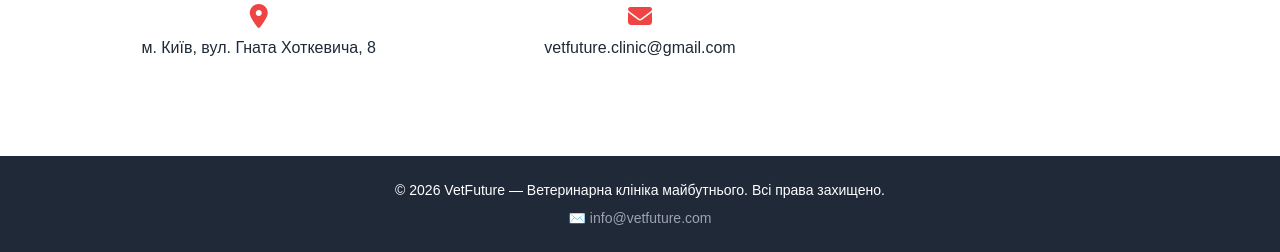
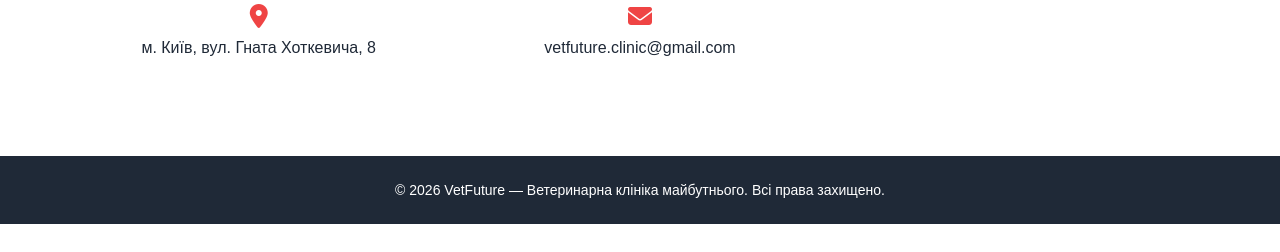
Before and after one commit to Timequeer/vetfufla, a Flask app: page / in a window 1280 px wide. Shown: the part 3705-3957 px from the top of the page. After the commit the page ends 3929 px from the top, so only its background shows below. Run offline with Flask 3, Linux system fonts and the light colour scheme; some libraries are stand-ins or nearby versions.

Commit message:
Update base.html

```diff
--- a/templates/base.html
+++ b/templates/base.html
@@ -25,6 +25,10 @@
         html, body { overflow-x: hidden; overflow-y: auto !important; height: auto !important; position: static !important; }
         main { min-height: calc(100vh - 120px); }
         html { scroll-padding-top: 60px; scroll-behavior: smooth; }
+        /* Безпечний відступ для хедера на iPhone */
+        .header-safe {
+            padding-top: env(safe-area-inset-top);
+        }
     </style>
     {% block extra_css %}{% endblock %}
 </head>
@@ -64,7 +68,7 @@
 
 <body class="bg-white text-gray-800">
 
-<header id="mainHeader" class="bg-white shadow-md fixed top-0 left-0 right-0 z-50 transition-transform duration-300">
+<header id="mainHeader" class="bg-white shadow-md fixed top-0 left-0 right-0 z-50 transition-transform duration-300 header-safe">
     <div class="max-w-7xl mx-auto px-3 sm:px-6 py-2 flex items-center justify-between gap-2">
         <!-- Лого-символ -->
         <div class="flex items-center">
@@ -72,7 +76,7 @@
         </div>
         <!-- Текстовий логотип -->
         <div class="flex-1 flex justify-center">
-            <img src="/static/images/logo2.png" alt="VetFuture Text Logo" class="w-auto h-17 md:h-18 max-w-[140px] md:max-w-[260px]">
+            <img src="/static/images/logo2.png" alt="VetFuture Text Logo" class="w-auto h-17 md:h-17 max-w-[140px] md:max-w-[260px]">
         </div>
         <!-- Навігація десктоп -->
         <nav class="hidden md:flex space-x-8 text-gray-700 font-medium text-lg">
@@ -102,7 +106,7 @@
             <svg class="w-6 h-6" fill="none" stroke="currentColor" viewBox="0 0 24 24"><path stroke-linecap="round" stroke-linejoin="round" stroke-width="2" d="M4 6h16M4 12h16M4 18h16"></path></svg>
         </button>
     </div>
-    <!-- Мобільне меню (без змін) -->
+    <!-- Мобільне меню -->
     <div id="mobileMenu" class="hidden md:hidden bg-white border-t border-gray-200 py-3 px-4 shadow-lg absolute top-full left-0 right-0 z-40">
         <nav class="flex flex-col space-y-2 text-gray-700 font-medium">
             <a href="/" class="hover:text-red-600 transition py-1">Головна</a>
@@ -137,7 +141,6 @@
 <footer class="bg-gray-800 text-white py-6 mt-8">
     <div class="max-w-7xl mx-auto px-4 text-center text-sm">
         <p>&copy; 2026 VetFuture — Ветеринарна клініка майбутнього. Всі права захищено.</p>
-        <p class="mt-2 text-gray-400">✉️ info@vetfuture.com</p>
     </div>
 </footer>
 
```
